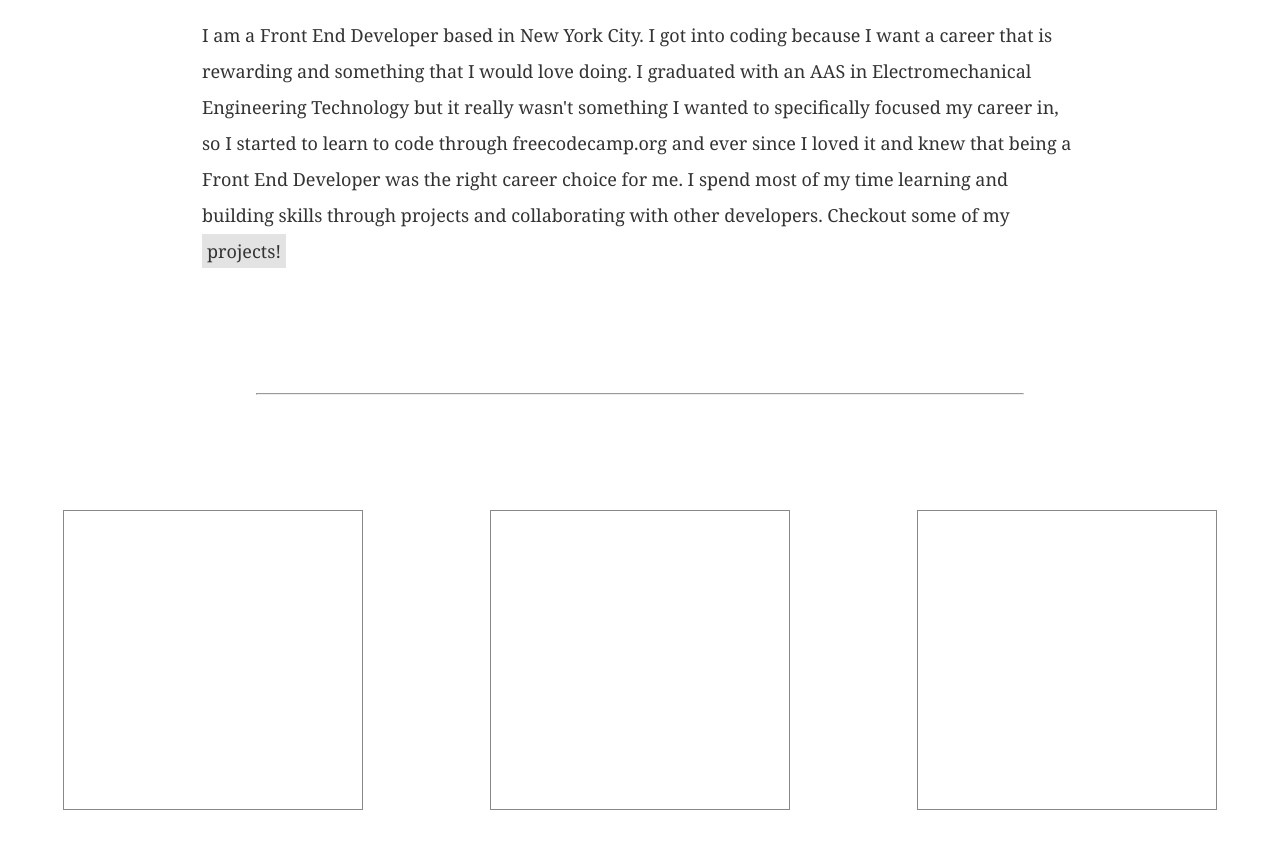
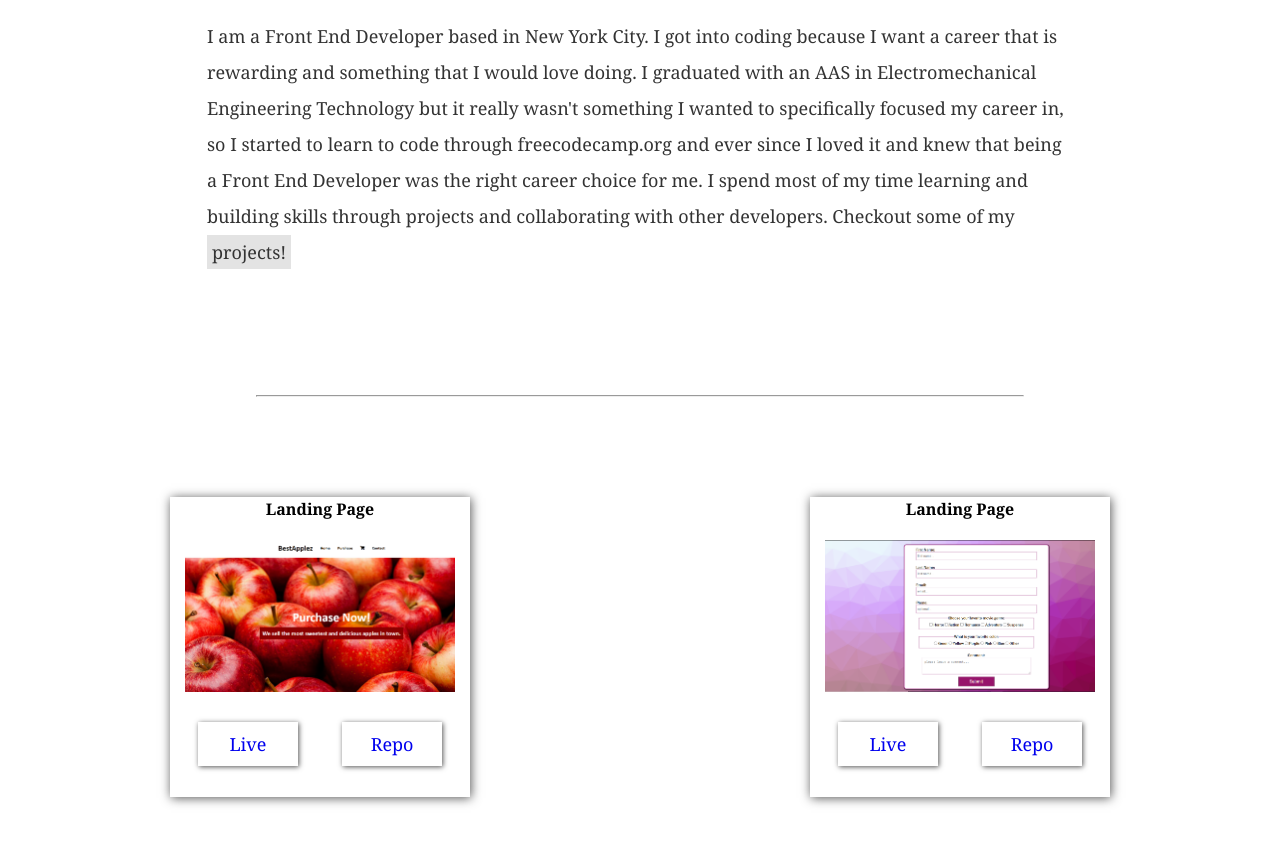
Before and after one commit to DainR/DainR.github.io, a plain HTML site: page index.html in a window 1280 px wide. Shown: the part 712-1560 px from the top of the page. Drawn offline with Linux system fonts and the light colour scheme.

Commit message:
Add projects and their links

```diff
--- a/index.html
+++ b/index.html
@@ -32,9 +32,23 @@
 
     <hr/>
     <div class="project" id="project">
-        <div></div>
-        <div></div>
-        <div></div>
+        <div class="project-item">
+            <h4>Landing Page</h4>
+            <img src="img/landingpage.png" alt="project image">
+            <div class="project-link">
+                <a href="https://dainr.github.io/product-landing-page/" target="_blank">Live</a>
+                <a href="https://github.com/dainr/product-landing-page" target="_blank">Repo</a>
+            </div>
+        </div>
+
+        <div class="project-item">
+            <h4>Landing Page</h4>
+            <img src="img/surveyform.png" alt="project image">
+            <div class="project-link">
+                <a href="https://dainr.github.io/survey-form/" target="_blank">Live</a>
+                <a href="https://github.com/dainr/survey-form" target="_blank">Repo</a>
+            </div>
+        </div>
     </div>
 
     <div class="contact" id="contact"></div>
--- a/main.css
+++ b/main.css
@@ -78,16 +78,18 @@ h1, h3 {
 
 .about {
     display: flex;
-    height: 500px;
+    height: auto;
     justify-content: center;
     align-items: center;
+    margin-top: 100px;
+    margin-bottom: 100px;
 }
 
 .about p {
     padding: 10px;
     font-size: 18px;
     margin: 10px;
-    padding: 10px;
+    padding: 15px;
     line-height: 2em;
     color: #333;
 }
@@ -106,24 +108,62 @@ h1, h3 {
 /* project */
 .project {
     width: 100%;
-    height: 550px;
+    height: auto;
     display: flex;
     flex-wrap: wrap;
     justify-content: space-around;
     align-items: center;
+    margin-top: 100px;
+    margin-bottom: 100px;
 }
 
 .project div {
     width: 300px;
     height: 300px;
-    border: 1px solid #888;
     margin-bottom: 20px;
+}
+
+.project-item {
+    display: flex;
+    flex-direction: column;
+    justify-content: center;
+    align-items: center;
+    box-shadow: 1px 1px 10px #555;
+}
+
+.project-item img {
+    width: 90%;
+    margin: 10px 0px 10px 0px;
+}
+
+.project-item h4 {
+    margin: 10px;
+}
+
+.project-link {
+    text-align: center;
+}
+
+.project-link a {
+    display: inline-block;
+    margin: 20px;
+    font-size: 18px;
+    box-shadow: 1px 1px 5px #555;
+    padding: 10px;
+    width: 100px;
+    text-decoration: none;
+}
+
+.project-item:hover, .project-link a:hover {
+    transition: ease-out 0.2s;
+    transform: scale(1.1);
 }
 
 /* media query*/
 @media only screen and (min-width: 720px) {
     .about p {
         width: 70%;
+        /* box-shadow: 1px 1px 10px #555; */
     }
 
     nav {
```
Also changed, not shown: img/landingpage.png (added), img/surveyform.png (added).
